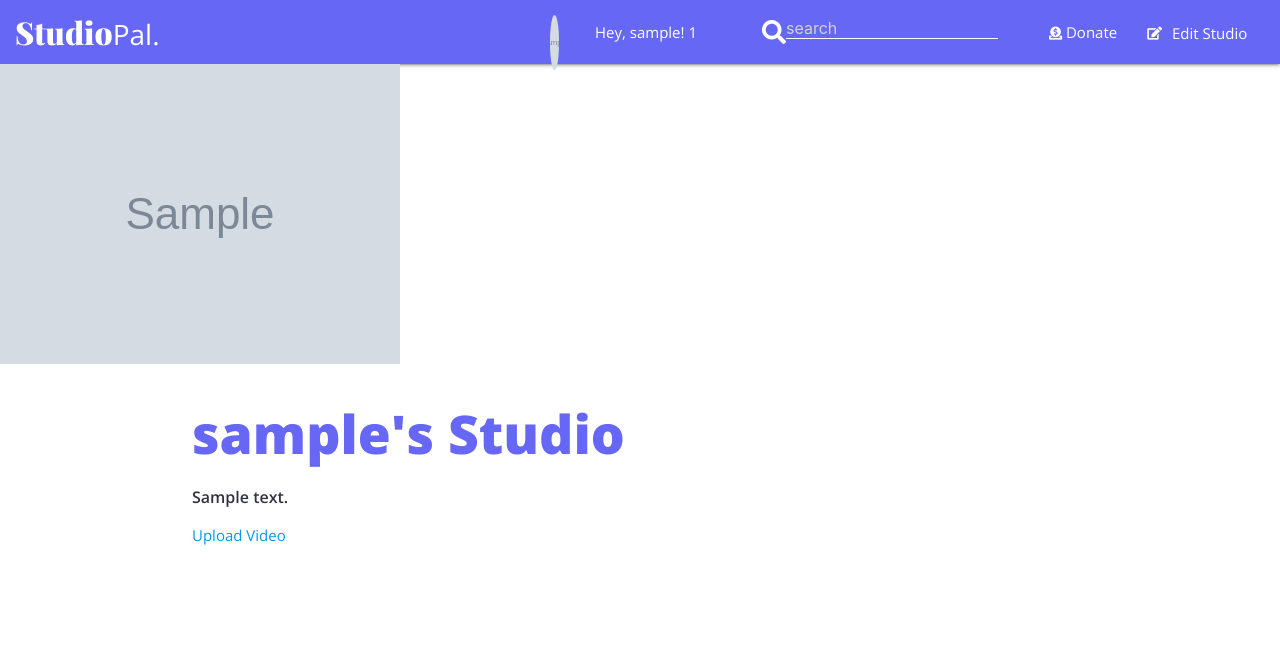
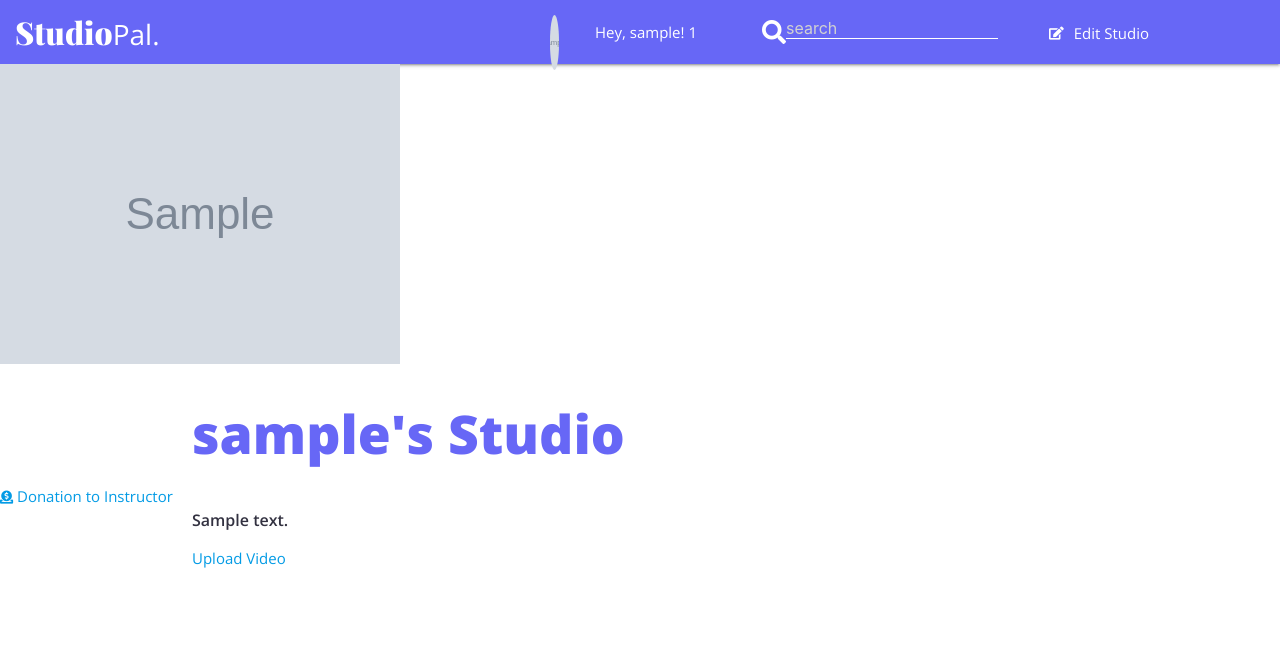
Before and after one commit to kldavis52/Ponga, a Django app: page /studiopal/1/ in a window 1280 px wide. Shown: the top 645 px of the page. Run offline with Django 3.2, Linux system fonts and the light colour scheme; a user stored in the database is signed in; tables that the repository leaves empty hold one stand-in row (values such as "Sample post"); grey boxes marked "Sample" are stand-in pictures.

Commit message:
paypal_for_studio_and_videos

```diff
--- a/templates/base.html
+++ b/templates/base.html
@@ -72,12 +72,6 @@
             </form>
           </li>
           <li class="row">
-            <div class="nav-item-with-icon-container">
-              <a
-                href="https://www.paypal.com/cgi-bin/webscr?cmd=_donations&business=i1215%40icloud.com&currency_code=USD"
-                ><span><i class="fas fa-sm fa-donate"></i></span> Donate</a
-              >
-            </div>
           </li>
           {% if user.studio_name %}
           <li class="row">
--- a/templates/studiopal/studio_detail.html
+++ b/templates/studiopal/studio_detail.html
@@ -6,6 +6,10 @@
 {% else %} {% endif %}
 <div class="container">
 <h2>{{ user.username }}'s Studio</h2>
+</div>
+</div>
+<div class="donate">
+  <a href= "{{ user.paypal_donation_url }}"><span><i class="fas fa-sm fa-donate"></i></span> Donation to Instructor</a>
 </div>
 <div class="container" id="cta-subtitle">
 {{ user.bio }}
```
